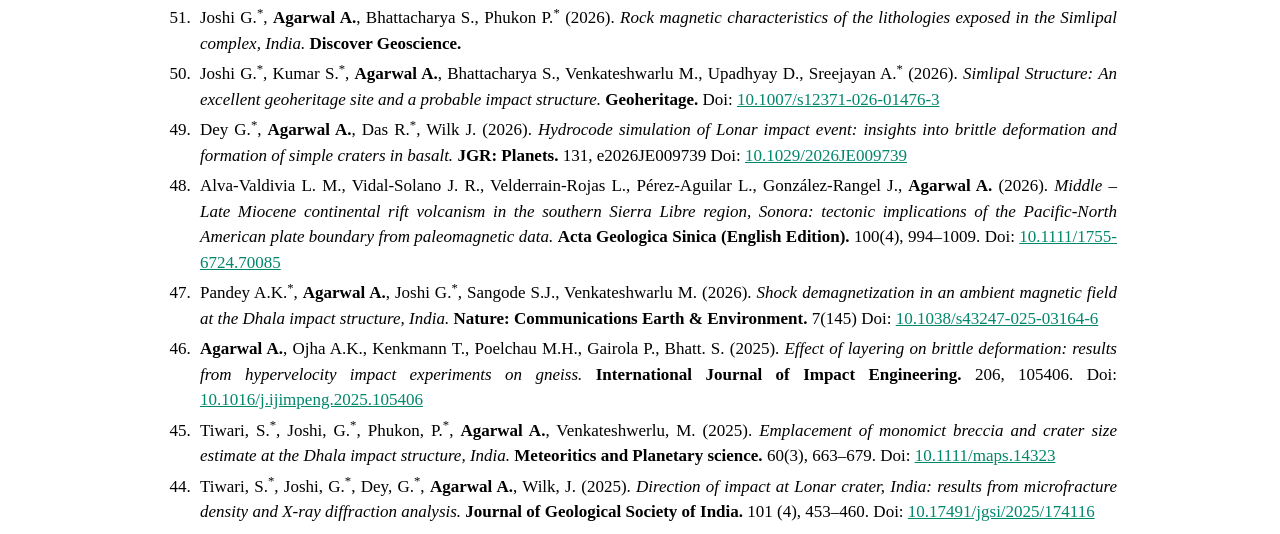
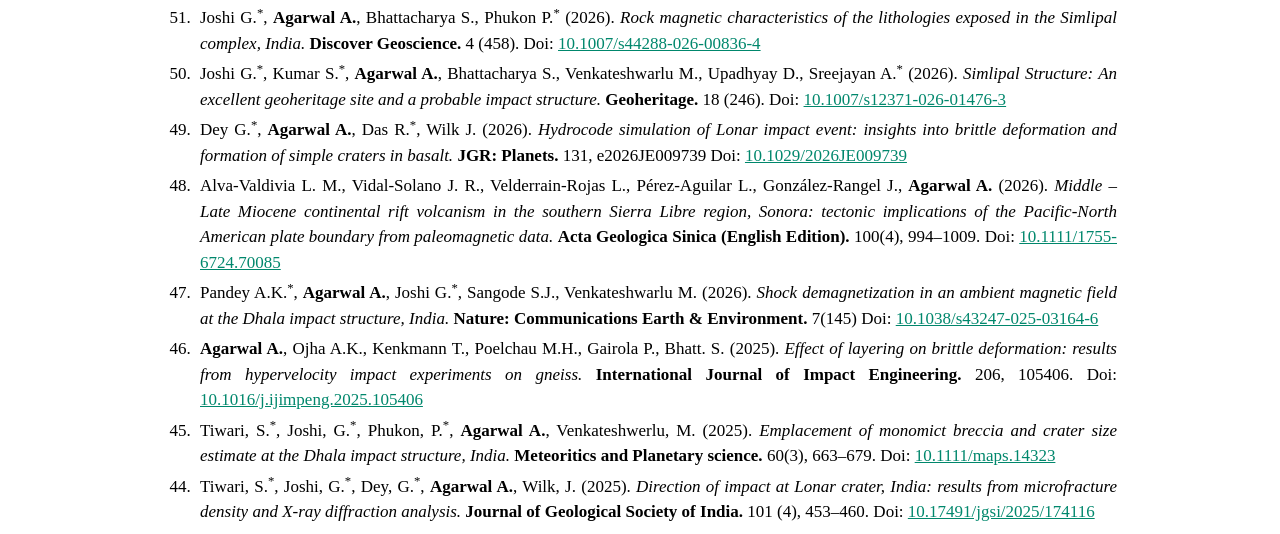
Before and after one commit to amarag-iitk/amarag-iitk.github.io, a plain HTML site: page pages/publications.html in a window 1280 px wide. Shown: the part 259-793 px from the top of the page. Drawn offline with nearby package versions, Linux system fonts and the light colour scheme.

Commit message:
Update publications.html

```diff
--- a/pages/publications.html
+++ b/pages/publications.html
@@ -100,10 +100,10 @@
     <div class="col-10 col-lg-9 justify-content-center">
         <ol reversed type="1">
             <li class="publication-elements">
-                Joshi G.<sup>&midast;</sup>, <b>Agarwal A.</b>, Bhattacharya S., Phukon P.<sup>&midast;</sup> (2026). <i>Rock magnetic characteristics of the lithologies exposed in the Simlipal complex, India. </i> <b>Discover Geoscience.</b>
+                Joshi G.<sup>&midast;</sup>, <b>Agarwal A.</b>, Bhattacharya S., Phukon P.<sup>&midast;</sup> (2026). <i>Rock magnetic characteristics of the lithologies exposed in the Simlipal complex, India. </i> <b>Discover Geoscience.</b> 4 (458). Doi: <a href="https://doi.org/10.1007/s12371-026-01476-3" target="_blank" style="color:#00876c">10.1007/s44288-026-00836-4</a>
             </li>
             <li class="publication-elements">
-                Joshi G.<sup>&midast;</sup>, Kumar S.<sup>&midast;</sup>, <b>Agarwal A.</b>,  Bhattacharya S., Venkateshwarlu M., Upadhyay D., Sreejayan A.<sup>&midast;</sup> (2026). <i>Simlipal Structure: An excellent geoheritage site and a probable impact structure. </i> <b>Geoheritage.</b> Doi: <a href="https://doi.org/10.1007/s12371-026-01476-3" target="_blank" style="color:#00876c">10.1007/s12371-026-01476-3</a>
+                Joshi G.<sup>&midast;</sup>, Kumar S.<sup>&midast;</sup>, <b>Agarwal A.</b>,  Bhattacharya S., Venkateshwarlu M., Upadhyay D., Sreejayan A.<sup>&midast;</sup> (2026). <i>Simlipal Structure: An excellent geoheritage site and a probable impact structure. </i> <b>Geoheritage.</b> 18 (246). Doi: <a href="https://doi.org/10.1007/s12371-026-01476-3" target="_blank" style="color:#00876c">10.1007/s12371-026-01476-3</a>
             </li>
             <li class="publication-elements">
                 Dey G.<sup>&midast;</sup>, <b>Agarwal A.</b>, Das R.<sup>&midast;</sup>, Wilk J. (2026). <i>Hydrocode simulation of Lonar impact event: insights into brittle deformation and formation of simple craters in basalt. </i> <b>JGR: Planets.</b> </b> 131, e2026JE009739 Doi: <a href="https://doi.org/10.1029/2026JE009739" target="_blank" style="color:#00876c">10.1029/2026JE009739</a>
```
